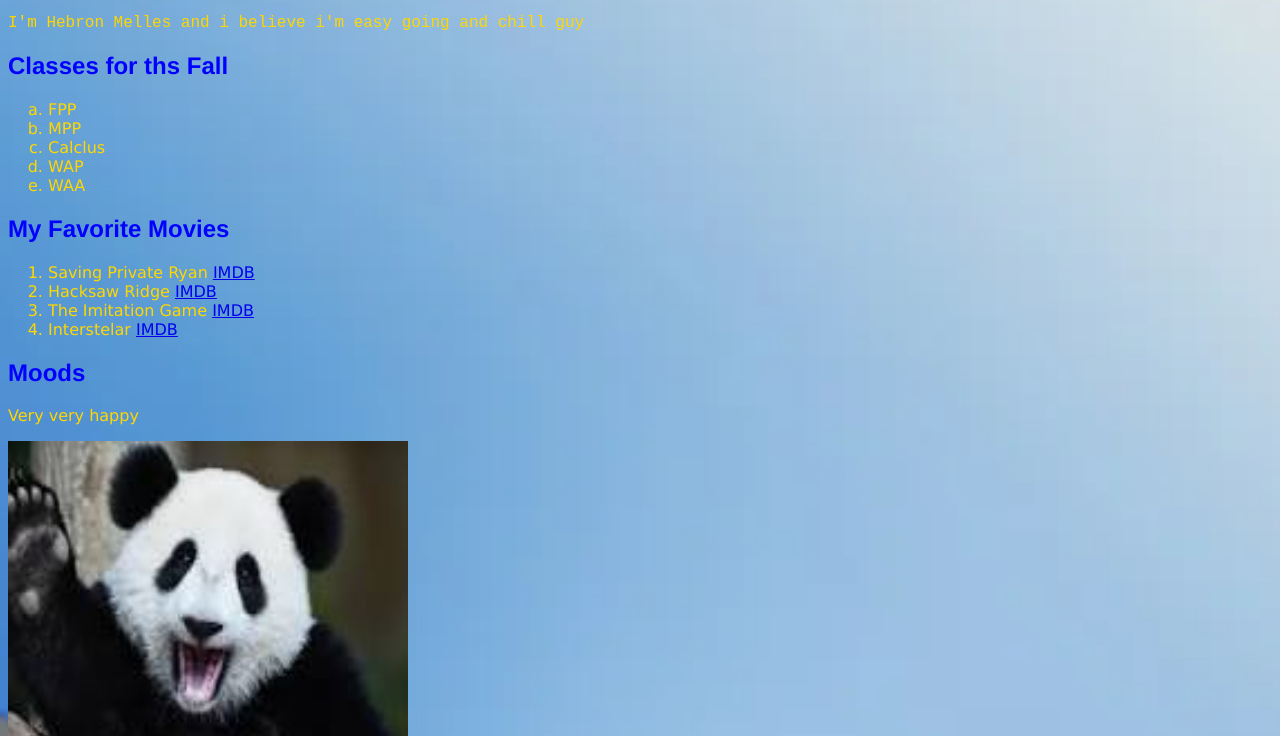
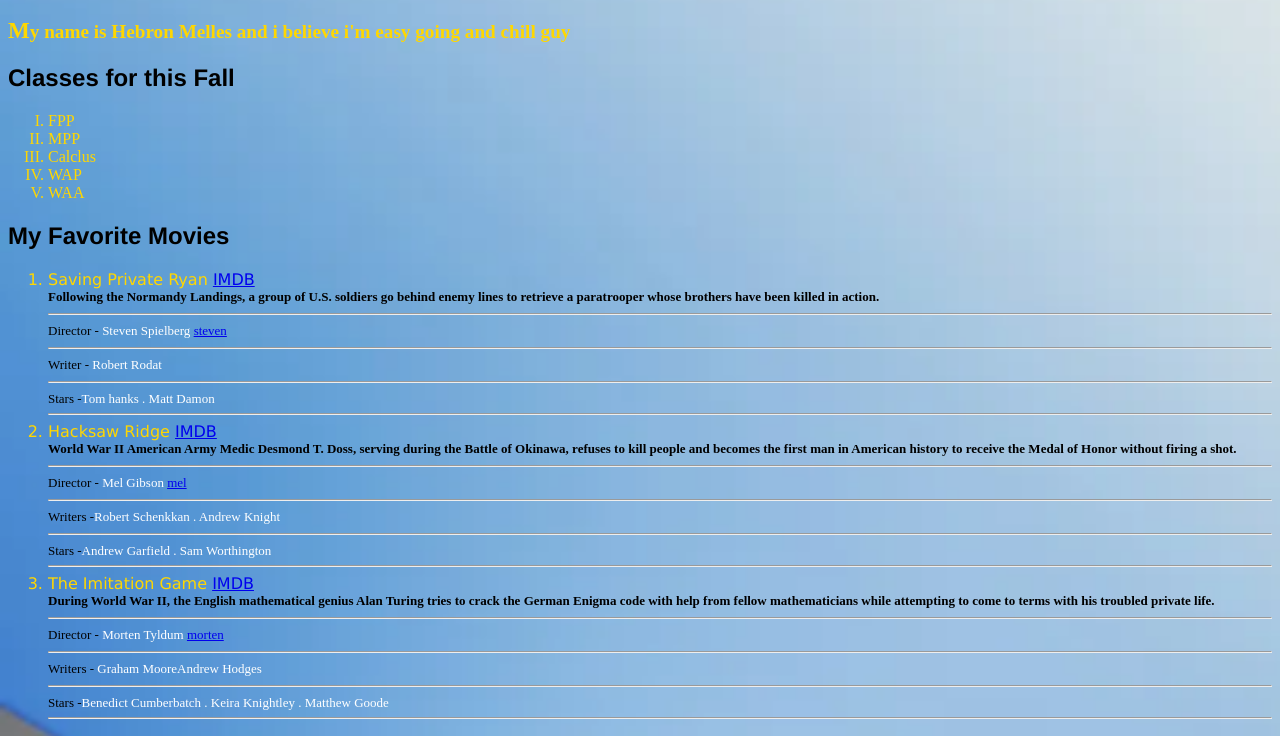
Before and after one commit to hebronMelles/cs472, a plain HTML site: page lab-02/index.html in a window 1280 px wide. Shown: the part 47-783 px from the top of the page. Drawn offline with Linux system fonts and the light colour scheme.

Commit message:
added movie details

```diff
--- a/lab-02/index.html
+++ b/lab-02/index.html
@@ -9,9 +9,9 @@
   <body>
     <header><strong>About Hebron Melles</strong></header>
     <p class="description">
-      I'm Hebron Melles and i believe i'm easy going and chill guy
+      My name is Hebron Melles and i believe i'm easy going and chill guy
     </p>
-    <h2 class="Class">Classes for ths Fall</h2>
+    <h2 class="Class">Classes for this Fall</h2>
     <ul class="Courses">
       <li>FPP</li>
       <li>MPP</li>
@@ -26,18 +26,48 @@
       <li>
         Saving Private Ryan
         <span> <a href="https://www.imdb.com/title/tt0120815/">IMDB</a></span>
+        <div class="aboutMovie">Following the Normandy Landings, a group of U.S. soldiers go behind enemy lines to retrieve a paratrooper whose brothers have been killed in action.</div>
+       <hr>
+         <div class="Director">Director -<span class="name">
+          Steven Spielberg</span> <span><a href="https://www.imdb.com/name/nm0000229/?ref_=tt_ov_dr">steven</a></span></div>
+          <hr>
+          <div class="Director">Writer -<span class="name">
+
+
+Robert Rodat</span></div>
+<hr>
+<div class="Director">Stars -<span class="name">Tom hanks . Matt Damon </span>
+  <hr>
       </li>
       <li>
         Hacksaw Ridge
         <span><a href="https://www.imdb.com/title/tt2119532/">IMDB</a></span>
+        <div class="aboutMovie">World War II American Army Medic Desmond T. Doss, serving during the Battle of Okinawa, refuses to kill people and becomes the first man in American history to receive the Medal of Honor without firing a shot.</div>
+        <hr>
+        <div class="Director">Director -<span class="name">
+          Mel Gibson</span> <span>
+            <a href="https://www.imdb.com/name/nm0000154/?ref_=tt_ov_dr">mel</a>
+          </span></div>
+          <hr>
+          <div class="Director">Writers -<span class="name">Robert Schenkkan . Andrew Knight</span></div>
+          <hr>
+<div class="Director">Stars -<span class="name">Andrew Garfield . Sam Worthington </span>
+  <hr>
       </li>
       <li>
         The Imitation Game
         <span><a href="https://www.imdb.com/title/tt2084970/">IMDB</a></span>
-      </li>
-      <li>
-        Interstelar
-        <span><a href="https://www.imdb.com/title/tt0816692/">IMDB</a></span>
+        <div class="aboutMovie">During World War II, the English mathematical genius Alan Turing tries to crack the German Enigma code with help from fellow mathematicians while attempting to come to terms with his troubled private life.</div>
+        <hr>
+        <div class="Director">Director -<span class="name">
+          Morten Tyldum</span> <span><a href="https://www.imdb.com/name/nm0878763/?ref_=tt_ov_dr">morten</a></span></div>
+          <hr>
+          <div class="Director">Writers -<span class="name">
+            Graham MooreAndrew Hodges  </span></div>
+            <hr>
+            <div class="Director">Stars -<span class="name">Benedict Cumberbatch . Keira Knightley . Matthew Goode</span>
+              <hr>
+
       </li>
     </ol>
 
@@ -58,14 +88,14 @@
     </ul>
     <p>
       <a
-        href="https://validator.w3.org/check?url=http://127.0.0.1:50829/cs472/lab-02/index.html"
+        href="https://validator.w3.org/check?url=https://hebronmelles.github.io/cs472/"
       >
         <img src="/cs472/image2/w3c-html5-logo.png" alt="W3C HTML5 Validator" />
       </a>
     </p>
     <p>
       <a
-        href="https://jigsaw.w3.org/css-validator/validator?uri=http%3A%2F%2F127.0.0.1%3A50829%2Fcs472%2Flab-02%2Findex.html"
+        href="https://jigsaw.w3.org/css-validator/validator?uri=https://hebronmelles.github.io/cs472/"
       >
         <img src="/cs472/lab-02/images/cssValidator.gif" alt="CSS Validator" />
       </a>
--- a/lab-02/style.css
+++ b/lab-02/style.css
@@ -1,81 +1,108 @@
-body{
-   background-image:url(/cs472/lab-02/images/depositphotos_36366775-stock-photo-blue-professional-background.jpg);
-   background-repeat: no-repeat;
-  background-size: cover;
+body {
+    background-image: url(/cs472/lab-02/images/depositphotos_36366775-stock-photo-blue-professional-background.jpg);
+    background-repeat: no-repeat;
+    background-size: cover;
 }
-header{
-   text-align: center;
-   font-size:xx-large ;
+
+header {
+    text-align: center;
+    font-size: xx-large;
 }
-.description{
+
+.description {
     color: gold;
-    font-family: 'Courier New', Courier, monospace;
+   font-family: 'Times New Roman', Times, serif;
+    font-weight: bold;
+    font-size: larger;
 }
-.description:hover{
-    color: red;
+
+.description::first-letter {
+    font-size: larger;
 }
-.Class{
-    color: blue;
+
+.Class {
+    color: black;
     font-family: 'Franklin Gothic Medium', 'Arial Narrow', Arial, sans-serif;
 }
-.Class:hover{
+
+.Class:hover {
     color: red;
 
 }
-.Courses{
-    list-style: lower-alpha;
+
+.Courses {
+    list-style: upper-roman;
     color: gold;
-    font-family: 'Lucida Sans', 'Lucida Sans Regular', 'Lucida Grande', 'Lucida Sans Unicode', Geneva, Verdana, sans-serif;
+    font-family: 'Times New Roman', Times, serif;
 }
-.Courses:hover{
-color: red;
-}
-.Movies{
-    color: blue;
+
+.Movies {
+    color: black;
     font-family: 'Franklin Gothic Medium', 'Arial Narrow', Arial, sans-serif;
 }
-.Movies:hover{
+
+.Movies:hover {
     color: red;
 }
-.typesofMovies{
+
+.typesofMovies {
     color: gold;
     font-family: 'Lucida Sans', 'Lucida Sans Regular', 'Lucida Grande', 'Lucida Sans Unicode', Geneva, Verdana, sans-serif;
 }
 
-.typesofMovies:hover{
-    color:red;
+
+
+.Moods {
+    color:black;
+    font-family: 'Franklin Gothic Medium', 'Arial Narrow', Arial, sans-serif;
 }
-.Moods{
-color: blue;
-font-family: 'Franklin Gothic Medium', 'Arial Narrow', Arial, sans-serif;
+
+.Moods:hover {
+    color: red;
 }
-.Moods:hover{
-    color:red;
-    }
-p{
+
+p {
     color: gold;
     font-family: 'Lucida Sans', 'Lucida Sans Regular', 'Lucida Grande', 'Lucida Sans Unicode', Geneva, Verdana, sans-serif;
 }
-.happy{
-    width: 400px;
-    height: 400px;
+
+.happy {
+    width: 200px;
+    height: 200px;
 }
-.angry{
-    width: 400px;
-    height: 400px;
+
+.angry {
+    width: 200px;
+    height: 200px;
 }
-.Facts{
-    color: blue;
+
+.Facts {
+    color: black;
     font-family: 'Franklin Gothic Medium', 'Arial Narrow', Arial, sans-serif;
 }
-.Facts:hover{
-    color:red;
+
+.Facts:hover {
+    color: red;
 }
-.Neighbors{
+
+.Neighbors {
     color: gold;
     font-family: 'Lucida Sans', 'Lucida Sans Regular', 'Lucida Grande', 'Lucida Sans Unicode', Geneva, Verdana, sans-serif;
 }
-.Neighbors:hover{
-    color: red;
 
+.aboutMovie {
+    font-family: 'Times New Roman', Times, serif;
+    font-size: small;
+    color: black;
+    font-weight: bolder;
 }
+
+.Director {
+    font-family: 'Times New Roman', Times, serif;
+    font-size: small;
+    color: black;
+}
+
+.name {
+    color: white;
+}
```
